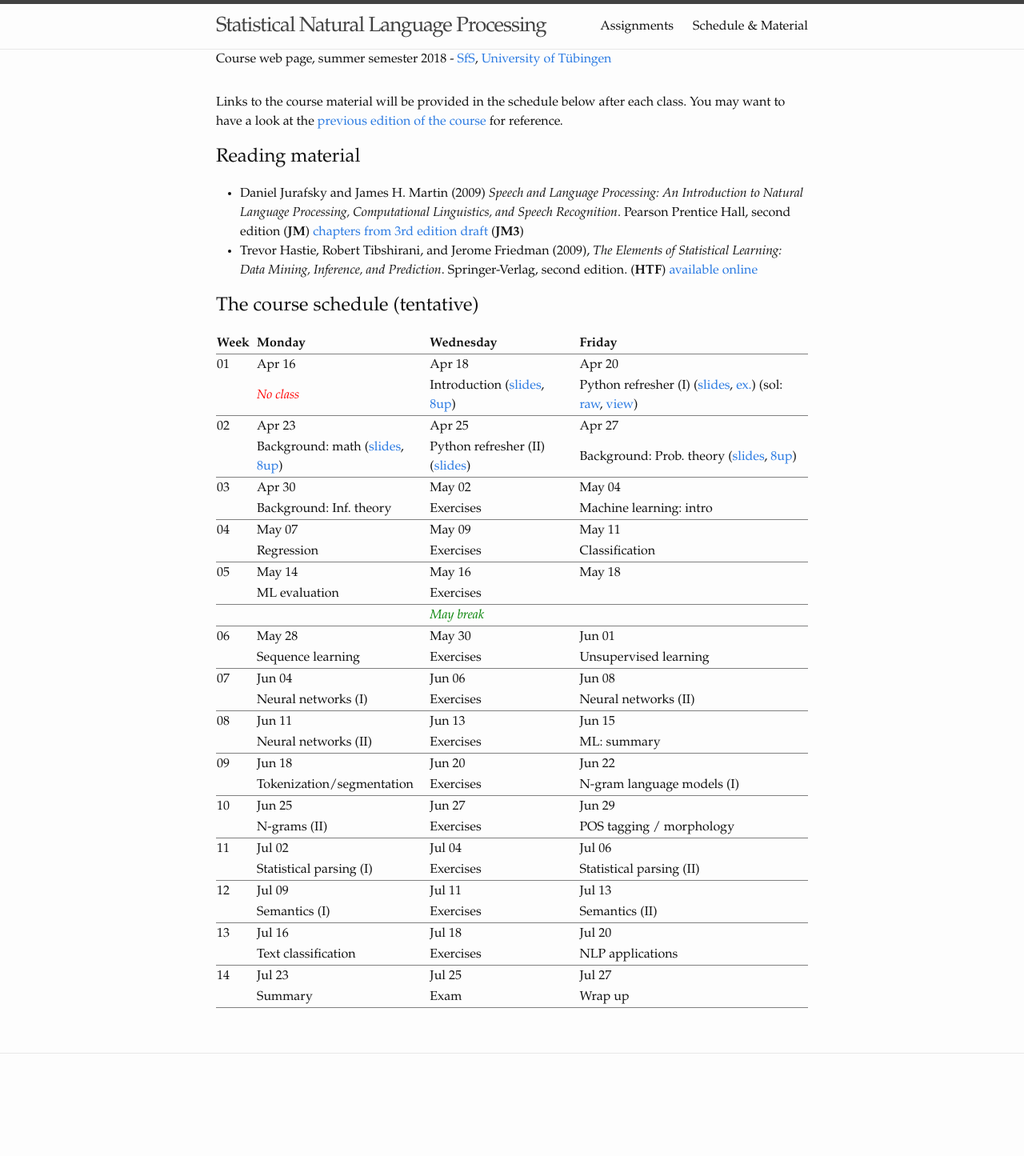
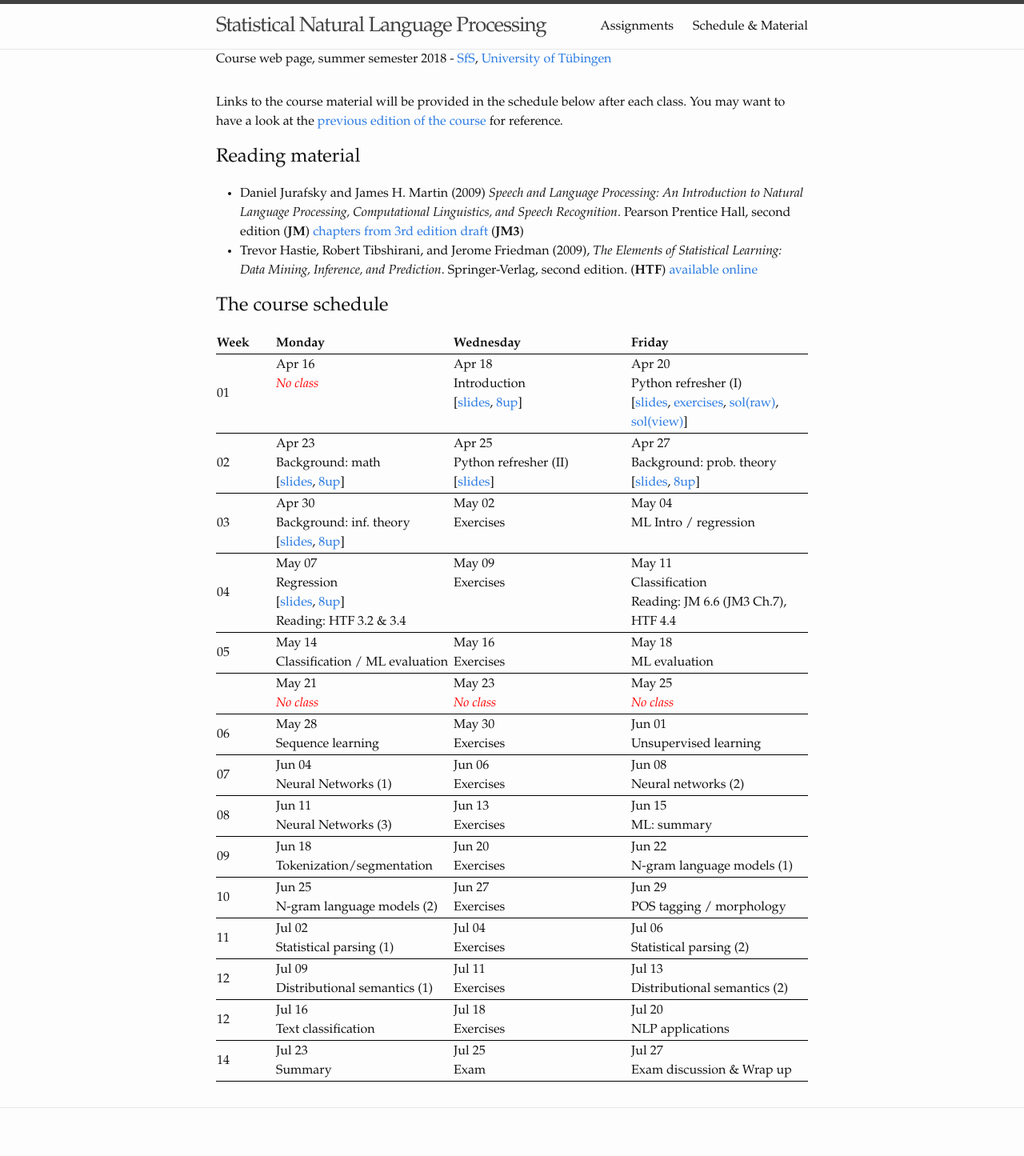
Before and after one commit to snlp2018/snlp2018.github.io, a Jekyll site: the page built from schedule.md, in a window 1280 px wide. Shown: the whole page at 80% size. Built offline with Jekyll 4.4.1, drawn with Linux system fonts in a browser that asks for light colours; before the commit the page ends 1377 px from its top, so only the background shows below that; some of the changed lines change nothing that is shown.

Commit message:
Convert schedule to a yaml file.

```diff
--- /dev/null
+++ b/_data/schedule.yml
@@ -0,0 +1,141 @@
+- week: "01"
+  dates:
+    Apr 16:
+    Apr 18:
+      topic: Introduction
+      links:
+        slides: slides/introduction.pdf
+        8up: slides/introduction-handout.pdf
+    Apr 20:
+      topic: Python refresher (I)
+      links:
+        slides: slides/python_refresher_i.pdf
+        exercises: slides/python_refresher_i_exercises.pdf
+        sol(raw): slides/python_refresher_i_exercises.ipynb
+        sol(view): https://nbviewer.jupyter.org/urls/snlp2018.github.io/slides/python_refresher_i_exercises.ipynb
+- week: "02"
+  dates:
+    Apr 23:
+      topic: "Background: math"
+      links:
+        slides: slides/math-refresher.pdf
+        8up: slides/math-refresher-handout.pdf
+    Apr 25:
+      topic: Python refresher (II)
+      links:
+        slides: slides/python_refresher_ii.pdf
+    Apr 27:
+      topic: "Background: prob. theory"
+      links:
+        slides: slides/probability-refresher.pdf
+        8up: slides/probability-refresher-handout.pdf
+- week: "03"
+  dates:
+    Apr 30:
+      topic: "Background: inf. theory"
+      links:
+        slides: slides/information-theory.pdf
+        8up: slides/information-theory-handout.pdf
+    May 02:
+      topic: Exercises
+    May 04:
+      topic: ML Intro / regression
+- week: "04"
+  dates:
+    May 07:
+      topic: Regression
+      links:
+        slides: slides/regression.pdf
+        8up: slides/regression-handout.pdf
+      reading: HTF 3.2 & 3.4
+    May 09:
+      topic: Exercises
+    May 11:
+      topic: Classification
+      reading: JM 6.6 (JM3 Ch.7), HTF 4.4
+- week: "05"
+  dates:
+    May 14:
+      topic: Classification / ML evaluation
+    May 16:
+      topic: Exercises
+    May 18:
+      topic: ML evaluation
+- week: " "
+  dates:
+    May 21: ""
+    May 23: ""
+    May 25: ""
+- week: "06"
+  dates:
+    May 28:
+      topic: Sequence learning
+    May 30:
+      topic: Exercises
+    Jun 01:
+      topic: Unsupervised learning
+- week: "07"
+  dates:
+    Jun 04:
+      topic: Neural Networks (1)
+    Jun 06:
+      topic: Exercises
+    Jun 08:
+      topic: Neural networks (2)
+- week: "08"
+  dates:
+    Jun 11:
+      topic: Neural Networks (3)
+    Jun 13:
+      topic: Exercises
+    Jun 15:
+      topic: "ML: summary"
+- week: "09"
+  dates:
+    Jun 18:
+      topic: Tokenization/segmentation
+    Jun 20:
+      topic: Exercises
+    Jun 22:
+      topic: N-gram language models (1)
+- week: "10"
+  dates:
+    Jun 25:
+      topic: N-gram language models (2)
+    Jun 27:
+      topic: Exercises
+    Jun 29:
+      topic: POS tagging / morphology
+- week: "11"
+  dates:
+    Jul 02:
+      topic: Statistical parsing (1)
+    Jul 04:
+      topic: Exercises
+    Jul 06:
+      topic: Statistical parsing (2)
+- week: "12"
+  dates:
+    Jul 09:
+      topic: Distributional semantics (1)
+    Jul 11:
+      topic: Exercises
+    Jul 13:
+      topic: Distributional semantics (2)
+- week: "12"
+  dates:
+    Jul 16:
+      topic: Text classification
+    Jul 18:
+      topic: Exercises
+    Jul 20:
+      topic: NLP applications
+- week: "14"
+  dates:
+    Jul 23:
+      topic: Summary
+    Jul 25:
+      topic: Exam
+    Jul 27:
+      topic: Exam discussion & Wrap up
+- week: ""
--- a/schedule.md
+++ b/schedule.md
@@ -25,53 +25,39 @@ for reference.
    [available online](http://web.stanford.edu/~hastie/ElemStatLearn/)
 
 
-## The course schedule (tentative)
+## The course schedule
 
-|Week| Monday| Wednesday|Friday|
-|:---|:---|:---|:----|
-| 01| Apr 16               | Apr 18                | Apr 20               |
-|   | _No class_{: style="color: red"} | Introduction ([slides](slides/introduction.pdf), [8up](slides/introduction-handout.pdf))&nbsp;&nbsp;| Python refresher (I) ([slides](slides/python_refresher_i.pdf), [ex.](slides/python_refresher_i_exercises.pdf)) (sol: [raw](slides/python_refresher_i_exercises.ipynb), [view](https://nbviewer.jupyter.org/urls/snlp2018.github.io/slides/python_refresher_i_exercises.ipynb))|
-|-------
-| 02| Apr 23               | Apr 25                | Apr 27               |
-|   | Background: math ([slides](slides/math-refresher.pdf), [8up](slides/math-refresher-handout.pdf)) |Python refresher (II)  ([slides](slides/python_refresher_ii.pdf)) | Background: Prob. theory ([slides](slides/probability-refresher.pdf), [8up](slides/probability-refresher-handout.pdf))|
-|-------
-| 03| Apr 30               | May 02                | May 04               |
-|   | Background: Inf. theory |Exercises           | Machine learning: intro|
-|-------
-| 04| May 07               | May 09                | May 11               |
-|   | Regression           | Exercises             | Classification       |
-|-------
-| 05| May 14               | May 16                | May 18               |
-|   | ML evaluation        | Exercises             |                      |
-|-------
-| ||_May break_{: style="color: green"}
-|-------
-| 06| May 28               | May 30                | Jun 01               |
-|   | Sequence learning    | Exercises             | Unsupervised learning |
-|-------
-| 07| Jun 04               | Jun 06                | Jun 08               |
-|   | Neural networks (I)  | Exercises             | Neural networks (II) |
-|-------
-| 08| Jun 11               | Jun 13                | Jun 15               |
-|   | Neural networks (II)  | Exercises            | ML: summary |
-|-------
-| 09| Jun 18               | Jun 20                | Jun 22               |
-|   | Tokenization/segmentation | Exercises        | N-gram language models (I)|
-|-------
-| 10| Jun 25               | Jun 27                | Jun 29               |
-|   | N-grams (II)         | Exercises             | POS tagging / morphology|
-|-------
-| 11| Jul 02               | Jul 04                | Jul 06               |
-|   | Statistical parsing (I)| Exercises           | Statistical parsing (II) |
-|-------
-| 12| Jul 09               | Jul 11                | Jul 13               |
-|   | Semantics (I)        | Exercises             | Semantics (II)
-|-------
-| 13| Jul 16               | Jul 18                | Jul 20               |
-|   | Text classification  | Exercises             | NLP applications
-|-------
-| 14| Jul 23               | Jul 25                | Jul 27               |
-|   | Summary              | Exam                  | Wrap up              |
-|=======
-|&nbsp;&nbsp;&nbsp;&nbsp;&nbsp;&nbsp;&nbsp;&nbsp;&nbsp;&nbsp;&nbsp;&nbsp; |&nbsp;&nbsp;&nbsp;&nbsp;&nbsp;&nbsp;&nbsp;&nbsp;&nbsp;&nbsp;&nbsp;&nbsp;&nbsp;&nbsp;&nbsp;&nbsp;&nbsp;&nbsp;&nbsp;&nbsp;&nbsp;&nbsp;&nbsp;&nbsp;&nbsp;&nbsp;&nbsp;&nbsp;&nbsp;&nbsp;&nbsp;&nbsp;&nbsp;&nbsp;&nbsp;&nbsp;|&nbsp;&nbsp;&nbsp;&nbsp;&nbsp;&nbsp;&nbsp;&nbsp;&nbsp;&nbsp;&nbsp;&nbsp;&nbsp;&nbsp;&nbsp;&nbsp;&nbsp;&nbsp;&nbsp;&nbsp;&nbsp;&nbsp;&nbsp;&nbsp;&nbsp;&nbsp;&nbsp;&nbsp;&nbsp;&nbsp;&nbsp;&nbsp;&nbsp;&nbsp;&nbsp;&nbsp;  |&nbsp;&nbsp;&nbsp;&nbsp;&nbsp;&nbsp;&nbsp;&nbsp;&nbsp;&nbsp;&nbsp;&nbsp;&nbsp;&nbsp;&nbsp;&nbsp;&nbsp;&nbsp;&nbsp;&nbsp;&nbsp;&nbsp;&nbsp;&nbsp;&nbsp;&nbsp;&nbsp;&nbsp;&nbsp;&nbsp;&nbsp;&nbsp;&nbsp;&nbsp;&nbsp;&nbsp;  |
-{: rules="groups"}
+<table rules="groups" style="width:100%;border-collapse: collapse;">
+  <thead style="border-bottom: 1px solid #000;">
+    <tr>
+      <th style="text-align:left;" width="10%">Week</th>
+      <th style="text-align:left;" width="30%">Monday</th>
+      <th style="text-align:left;" width="30%">Wednesday</th>
+      <th style="text-align:left;" width="30%">Friday</th>
+    </tr>
+  </thead>
+  <tbody style="border-bottom: 1px solid #000;">
+{% for week in site.data.schedule %}
+    <tr style="border-bottom: 1px solid #000;">
+    <td style="text-align:left;"> {{ week.week }} </td>
+    {% for date in week.dates %}
+            <td valign="top"> {{ date[0] }} <br/>
+                {% if date[1].topic %}
+                    {{ date[1].topic }}&nbsp;
+                {% else %}
+                    <em style="color: red">No class</em>
+                {% endif %}
+                {% if date[1].links %}
+                    <br/>
+                    [{% for link in date[1].links %}<a href="{{ link[1] }}">{{ link[0] }}</a>{% unless forloop.last %}, {% endunless %}{% endfor %}]
+                {% endif %}
+                {% if date[1].reading %}
+                    <br/>
+                    Reading: {{ date[1].reading }}
+                {% endif %}
+            </td>
+    {% endfor %}
+    </tr>
+{% endfor %}
+  </tbody>
+</table>
```
